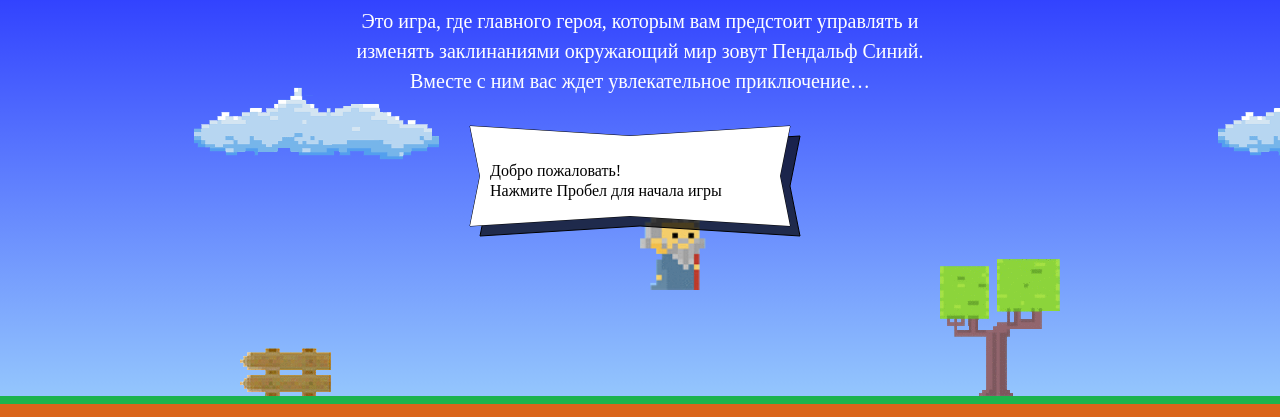
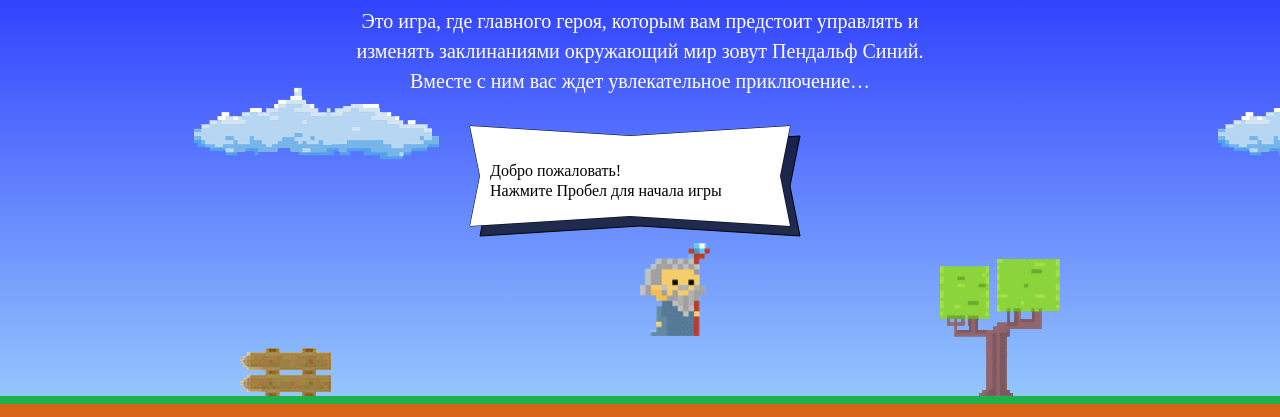
Before and after one commit to GreedoRen/823963-code-and-magick, a website: page index.html in a window 1280 px wide. Shown: the part 203-620 px from the top of the page. Drawn offline with Linux system fonts and the light colour scheme; a web font is replaced by a local one.

Commit message:
Добавил рост мага и удалил комментированный код

```diff
--- a/index.html
+++ b/index.html
@@ -182,12 +182,6 @@
 </template>
 <script>
   var fireballSize = 22;
-  // var getFireballSpeed = function(left) {
-  //   if (left == true) {
-  //   return getFireballSpeed = 5; }
-  //   else if (left == false) {
-  //   return getFireballSpeed = 2;}
-  // };
   var getFireballSpeed = function (left) {
     return left ? 5 : 2;
   }
@@ -200,7 +194,7 @@
      return width / 2;
   };
   var getWizardY = function (height) {
-     return height / 3;
+     return height / 3 + (getWizardHeight() / 2);
   };
 
 
```
